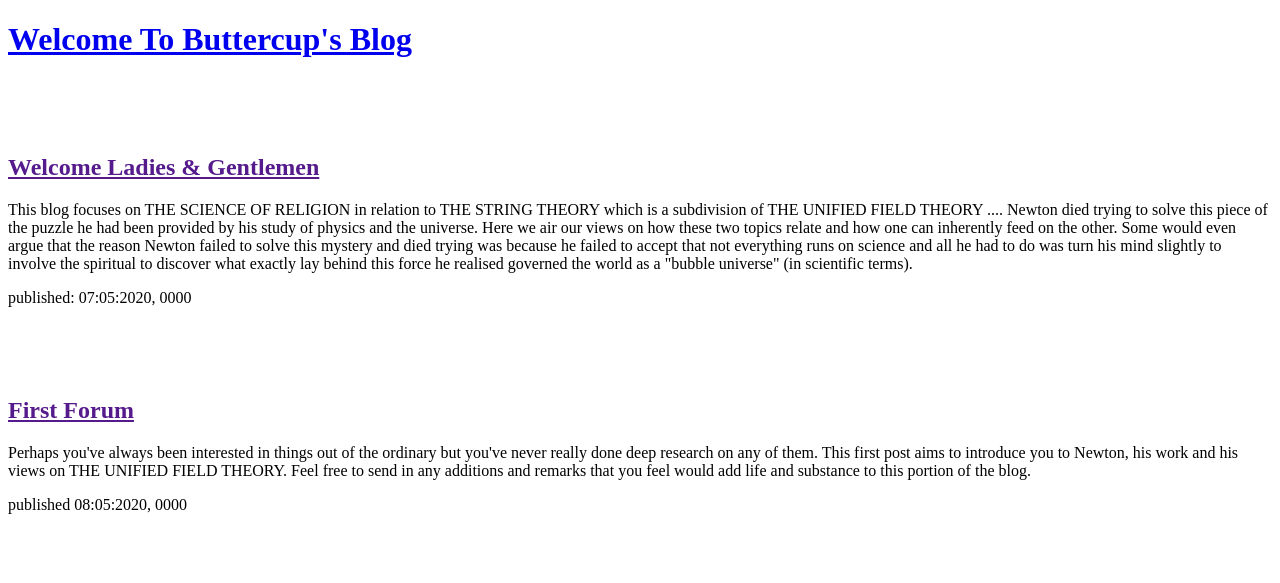
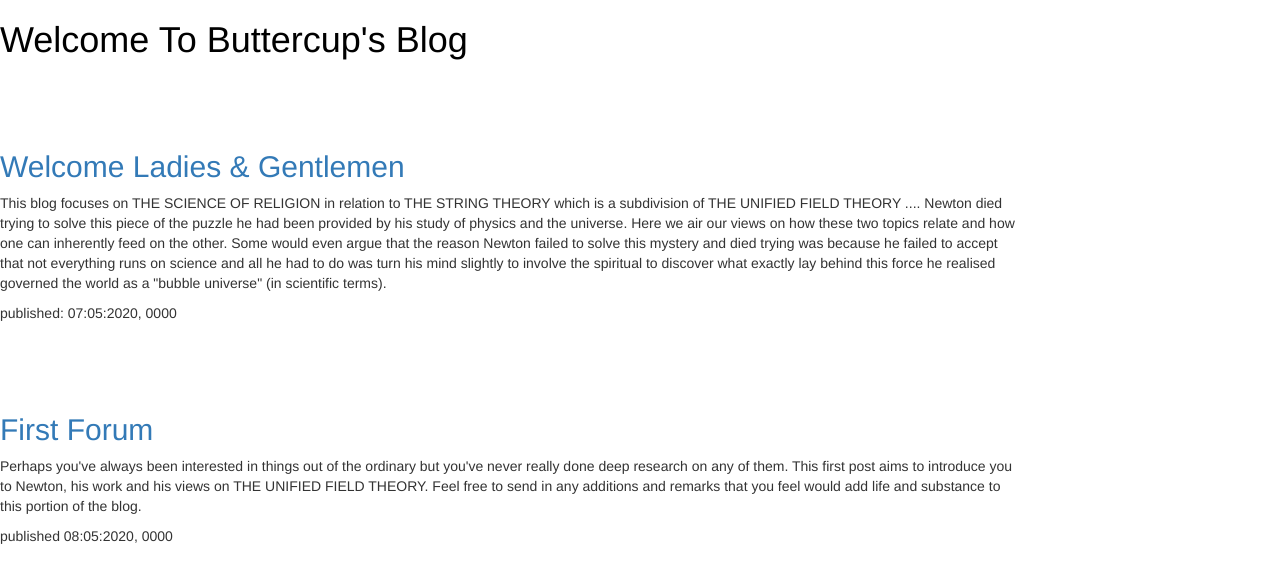
Before and after one commit to Raych118/my-first-blog, a Django app: page / in a window 1280 px wide. Shown: the top 583 px of the page. Run offline with Django 3.2, Linux system fonts and the light colour scheme; some libraries are stand-ins or nearby versions.

Commit message:
pushing static css file.

```diff
--- /dev/null
+++ b/blog/static/css/blog.css
@@ -0,0 +1,7 @@
+body{
+	width: 80%;
+}
+
+h1 a{
+    color: black;
+  }
--- a/blog/templates/blog/post_list.html
+++ b/blog/templates/blog/post_list.html
@@ -1,7 +1,11 @@
 <!DOCTYPE html>
+{% load static %}
 <html>
 <head>
 	<title>Buttercup's Blog</title>
+	<link rel="stylesheet" href="//maxcdn.bootstrapcdn.com/bootstrap/3.2.0/css/bootstrap.min.css">
+	<link rel="stylesheet" href="//maxcdn.bootstrapcdn.com/bootstrap/3.2.0/css/bootstrap-theme.min.css">
+	<link rel="stylesheet" href="{% static 'css/blog.css' %}">
 </head>
 <body>
 	<div>
```
